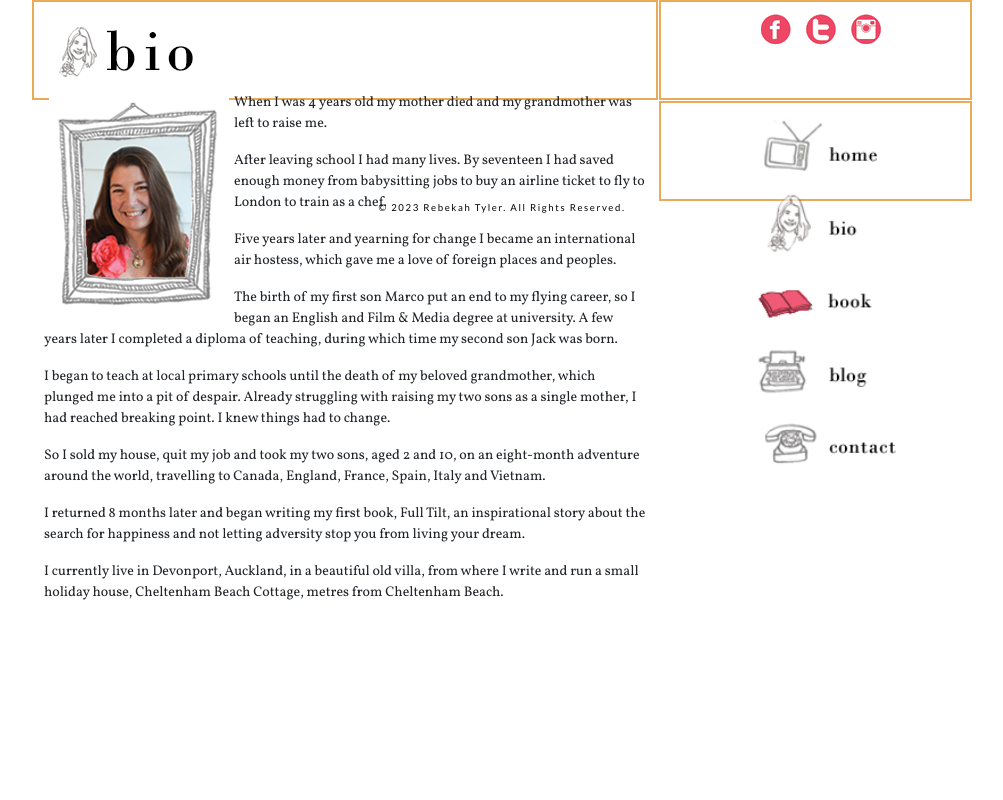
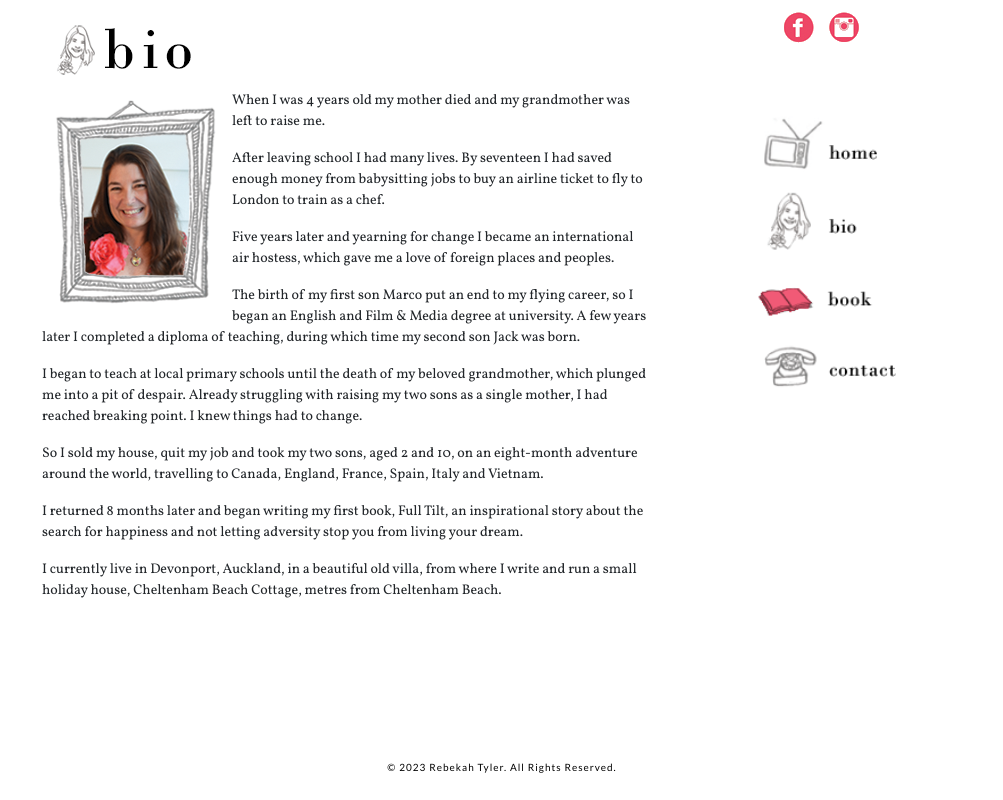
Before and after one commit to planetsidemarco/rebekahtyler, a plain HTML site: page bio.html in a window 1280 px wide. Shown: the whole page, without its empty margins (138-1141 px from the left). Drawn offline with nearby package versions, Linux system fonts and the light colour scheme.

Commit message:
Home and bio done

```diff
--- a/bio.html
+++ b/bio.html
@@ -1,26 +1,18 @@
 <!doctype html>
 <html lang="en">
+
 <head>
   <title>Home - Rebekah Tyler</title>
   <meta property="og:image" content="media/fav1.png">
-    <meta charset="utf-8" content="width=device-width, initial-scale=1"
-      name="viewport" />
-    <link
-      href="https://cdn.jsdelivr.net/npm/bootstrap@5.0.2/dist/css/bootstrap.min.css"
-      rel="stylesheet"
-      integrity="sha384-EVSTQN3/azprG1Anm3QDgpJLIm9Nao0Yz1ztcQTwFspd3yD65VohhpuuCOmLASjC"
-      crossorigin="anonymous">
-    <link href='https://fonts.googleapis.com/css?family=Vollkorn'
-      rel='stylesheet'>
-    <script
-      src="https://cdn.jsdelivr.net/npm/bootstrap@5.0.2/dist/js/bootstrap.bundle.min.js"
+  <meta charset="utf-8" content="width=device-width, initial-scale=1" name="viewport" />
+  <link href="https://cdn.jsdelivr.net/npm/bootstrap@5.0.2/dist/css/bootstrap.min.css" rel="stylesheet"
+    integrity="sha384-EVSTQN3/azprG1Anm3QDgpJLIm9Nao0Yz1ztcQTwFspd3yD65VohhpuuCOmLASjC" crossorigin="anonymous">
+  <link href='https://fonts.googleapis.com/css?family=Vollkorn' rel='stylesheet'>
+  <script src="https://cdn.jsdelivr.net/npm/bootstrap@5.0.2/dist/js/bootstrap.bundle.min.js"
     integrity="sha384-MrcW6ZMFYlzcLA8Nl+NtUVF0sA7MsXsP1UyJoMp4YLEuNSfAP+JcXn/tWtIaxVXM"
     crossorigin="anonymous"></script>
-    <link href='https://fonts.googleapis.com/css?family=Lato:300,400,700'
-      rel='stylesheet' type='text/css'>
-    <script
-      src="https://cdnjs.cloudflare.com/ajax/libs/modernizr/2.8.3/modernizr.min.js"
-      type="text/javascript"></script>
+  <link href='https://fonts.googleapis.com/css?family=Lato:300,400,700' rel='stylesheet' type='text/css'>
+  <script src="https://cdnjs.cloudflare.com/ajax/libs/modernizr/2.8.3/modernizr.min.js" type="text/javascript"></script>
   <link rel="icon" href="media/fav1.png" type="image/x-icon">
   <link rel="stylesheet" href="css/styles.css">
   <link rel="stylesheet" href="css/grid.css">
@@ -37,23 +29,16 @@
 
 <body>
   <!-- CONTENT -->
-    <div>
   <div class="scroll-box">
     <div class="wrapper">
       <div class="media-section">
         <div id="mediaBar">
 
-              <a href="https://www.facebook.com/profile.php?id=100031026657255"
-                target="_blank">
+          <a href="https://www.facebook.com/profile.php?id=100031026657255" target="_blank">
             <img src="media/facebook.png" alt="Logo 1" class="mediaBarLogo">
           </a>
-              <a href="https://twitter.com/RebekahTyler"
-                target="_blank">
-                <img src="media/twitter.png" alt="Logo 2" class="mediaBarLogo">
-              </a>
-              <a href="https://www.instagram.com/rebekah_tyler_author"
-                target="_blank">
-                <img src="media/instagram.png" alt="Logo 3" class="mediaBarLogo">
+          <a href="https://www.instagram.com/rebekah_tyler_author" target="_blank">
+            <img src="media/instagram.png" alt="Logo 2" class="mediaBarLogo">
           </a>
         </div>
       </div>
@@ -61,34 +46,20 @@
       <div class="nav-section">
         <div id="navbar">
           <a href="https://planetsidemarco.github.io/rebekahtyler/">
-                <img src="media/homeHeading.png"
-                  onmouseover="this.src='media/homeHeadingYellow.png';"
-                  onmouseout="this.src='media/homeHeading.png';" alt="Logo 1"
-                  class="navBarLogo">
+            <img src="media/homeHeading.png" onmouseover="this.src='media/homeHeadingYellow.png';"
+              onmouseout="this.src='media/homeHeading.png';" alt="Logo 1" class="navBarLogo">
           </a>
           <a href="https://planetsidemarco.github.io/rebekahtyler/bio">
-                <img src="media/bioHeading.png"
-                  onmouseover="this.src='media/bioHeadingYellow.png';"
-                  onmouseout="this.src='media/bioHeading.png';" alt="Logo 2"
-                  class="navBarLogo">
+            <img src="media/bioHeading.png" onmouseover="this.src='media/bioHeadingYellow.png';"
+              onmouseout="this.src='media/bioHeading.png';" alt="Logo 2" class="navBarLogo">
           </a>
           <a href="#">
-                <img src="media/bookHeading.png"
-                  onmouseover="this.src='media/bookHeadingYellow.png';"
-                  onmouseout="this.src='media/bookHeading.png';" alt="Logo 3"
-                  class="navBarLogo">
+            <img src="media/bookHeading.png" onmouseover="this.src='media/bookHeadingYellow.png';"
+              onmouseout="this.src='media/bookHeading.png';" alt="Logo 3" class="navBarLogo">
           </a>
           <a href="#">
-                <img src="media/blogHeading.png"
-                  onmouseover="this.src='media/blogHeadingYellow.png';"
-                  onmouseout="this.src='media/blogHeading.png';" alt="Logo 4"
-                  class="navBarLogo">
-              </a>
-              <a href="#">
-                <img src="media/contactHeading.png"
-                  onmouseover="this.src='media/contactHeadingYellow.png';"
-                  onmouseout="this.src='media/contactHeading.png';" alt="Logo 5"
-                  class="navBarLogo">
+            <img src="media/contactHeading.png" onmouseover="this.src='media/contactHeadingYellow.png';"
+              onmouseout="this.src='media/contactHeading.png';" alt="Logo 4" class="navBarLogo">
           </a>
         </div>
       </div>
@@ -99,8 +70,7 @@
         </div>
 
         <div>
-              <img src="media/Rebekah_Tyler.png"
-                style="float: left; margin: 5px;">
+          <img src="media/Rebekah_Tyler.png" style="float: left; margin: 5px;">
         </div>
 
         <div class="bio">
@@ -152,15 +122,15 @@
         </div>
       </div>
     </div>
+  </div>
 
   <!-- FOOTER -->
   <div class="footer">
-
-          <a href="https://planetsidemarco.github.io/rebekahtyler/"
-            class="footer-text"><div>&copy 2023 Rebekah Tyler. All Rights
-              Reserved.</div></a>
-        </div>
-      </div>
+    <a href="https://planetsidemarco.github.io/rebekahtyler/" class="footer-text">
+      <div>&copy 2023 Rebekah Tyler. All Rights
+        Reserved.</div>
+    </a>
   </div>
 </body>
+
 </html>
--- a/css/footer.css
+++ b/css/footer.css
@@ -1,31 +1,21 @@
-.footer-div {
-  float: right;
-  width: 100vw;
+
+
+.footer {
+  position : absolute;
+  bottom : 0;
+  left: 0;
+  right: 0;
+  height : 40px;
+  margin-top : 1vh;
+  text-align: center;
 }
 
 .footer-text {
   color: black;
-  text-align: center;
   font-family: 'lato',sans-serif;
   font-weight: 500;
-  font-size: 1.2vh;
-  letter-spacing: 0.2vh;
-  left: 0;
-  right: 0;
+  font-size: 10px;
+  letter-spacing: 1px;
   text-decoration: none;
-  margin-top: 1vh;
+  margin-top: 0.5vh;
 }
-
-.footer-icon {
-  height: 4vh;
-  width: 4vh;
-  margin-top: 1vh;
-  margin-left: 2vh;
-}
-
-img.footer-icon:hover {
-  height: 4.2vh;
-  width: 4.2vh;
-  margin-right: -0.2vh;
-  margin-bottom: -0.2vh;
-}
--- a/css/grid.css
+++ b/css/grid.css
@@ -8,7 +8,7 @@
 }
 
 .wrapper>div {
-    border: 2px solid rgb(233 171 88);
+    /* border: 2px solid rgb(233 171 88); */
     padding: 10px;
 }
 
```
Also changed, not shown: index.html (+37 -66 lines). Lines whose indentation alone changed are shown as unchanged.
